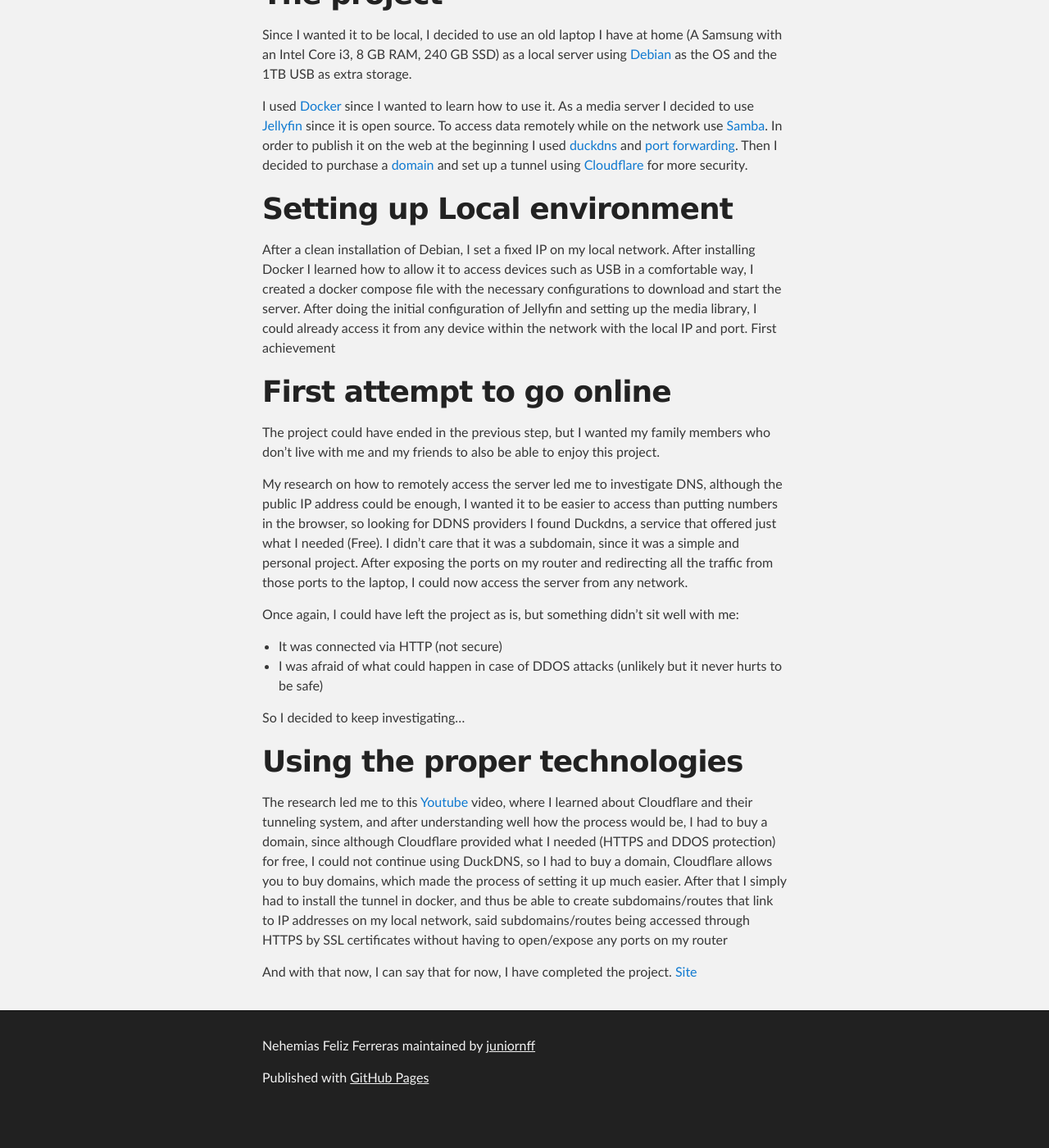
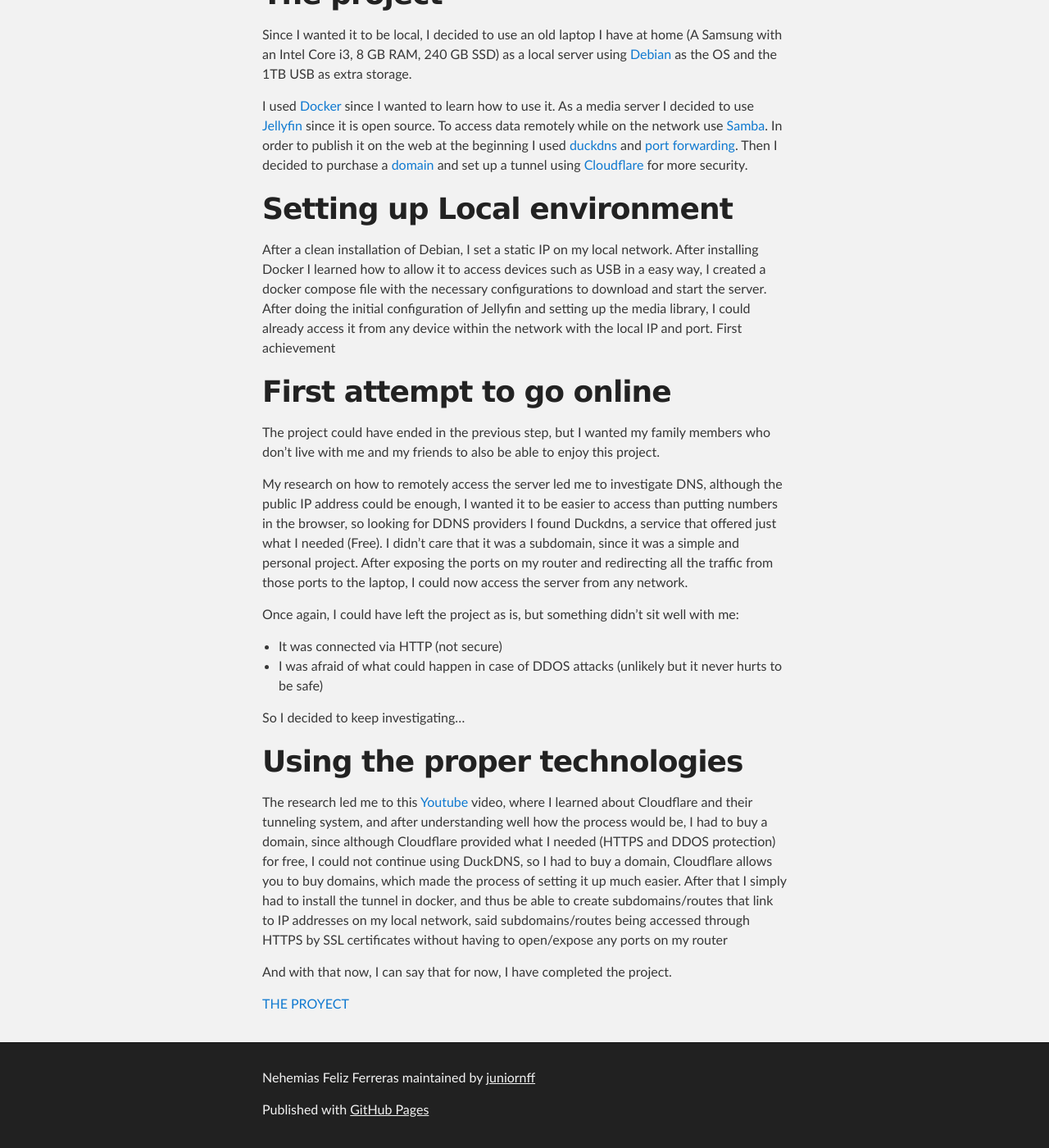
Before and after one commit to juniornff/juniornff.github.io, a Jekyll site: the page built from _posts/2025-02-18-local-media-server.md, in a window 1280 px wide and 1400 px high, scrolled down 484 px. Shown: the whole window at 82% size. Built offline with Jekyll 4.4.1, drawn with Linux system fonts in a browser that asks for light colours; before the commit the page ends 1845 px from its top, so only the background shows below that.

Commit message:
update post fixing writing

```diff
--- a/_posts/2025-02-18-local-media-server.md
+++ b/_posts/2025-02-18-local-media-server.md
@@ -20,7 +20,7 @@ I used [Docker](https://www.docker.com/) since I wanted to learn how to use it.
 
 # Setting up Local environment
 
-After a clean installation of Debian, I set a fixed IP on my local network. After installing Docker I learned how to allow it to access devices such as USB in a comfortable way, I created a docker compose file with the necessary configurations to download and start the server. After doing the initial configuration of Jellyfin and setting up the media library, I could already access it from any device within the network with the local IP and port. First achievement
+After a clean installation of Debian, I set a static IP on my local network. After installing Docker I learned how to allow it to access devices such as USB in a easy way, I created a docker compose file with the necessary configurations to download and start the server. After doing the initial configuration of Jellyfin and setting up the media library, I could already access it from any device within the network with the local IP and port. First achievement
 
 # First attempt to go online
 
@@ -39,4 +39,5 @@ So I decided to keep investigating...
 The research led me to this [Youtube](https://youtu.be/ey4u7OUAF3c?si=iqb3qRVzkVIa4Uk1) video, where I learned about Cloudflare and their tunneling system, and after understanding well how the process would be, I had to buy a domain, since although Cloudflare provided what I needed (HTTPS and DDOS protection) for free, I could not continue using DuckDNS, so I had to buy a domain, Cloudflare allows you to buy domains, which made the process of setting it up much easier. After that I simply had to install the tunnel in docker, and thus be able to create subdomains/routes that link to IP addresses on my local network, said subdomains/routes being accessed through HTTPS by SSL certificates without having to open/expose any ports on my router
 
 And with that now, I can say that for now, I have completed the project.
-[Site](https://media.nehemiasfeliz.com/)
+
+[THE PROYECT](https://media.nehemiasfeliz.com/)
```
